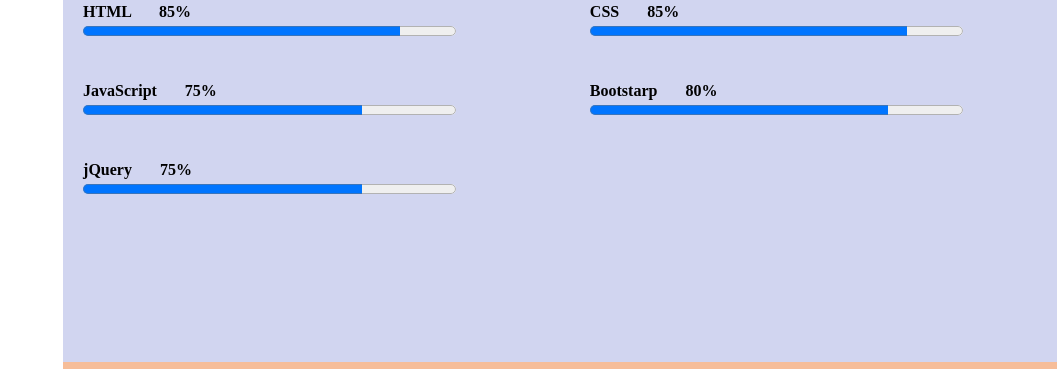
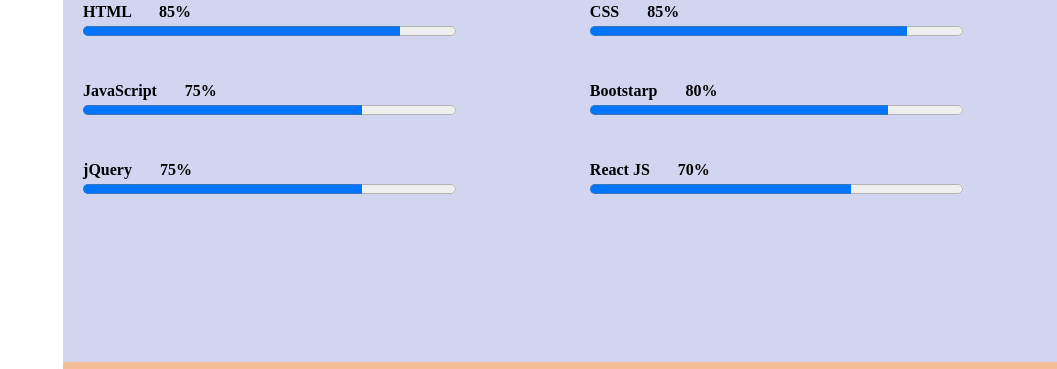
Before and after one commit to Darain786/portfolio, a website: page index.html in a window 1280 px wide. Shown: the part 1469-1838 px from the top of the page, without its empty margins (223-1280 px from the left). Drawn offline with nearby package versions, Linux system fonts and the light colour scheme.

Commit message:
Update index.html

```diff
--- a/index.html
+++ b/index.html
@@ -104,6 +104,10 @@
                     <div>jQuery &nbsp; &nbsp; &nbsp; 75%</div>
                     <progress min="1" max="100" value="75"></progress>
                 </div>
+                 <div>
+                    <div>React JS &nbsp; &nbsp; &nbsp; 70%</div>
+                    <progress min="1" max="100" value="70"></progress>
+                </div>
 
               </div>
            </div>
```
